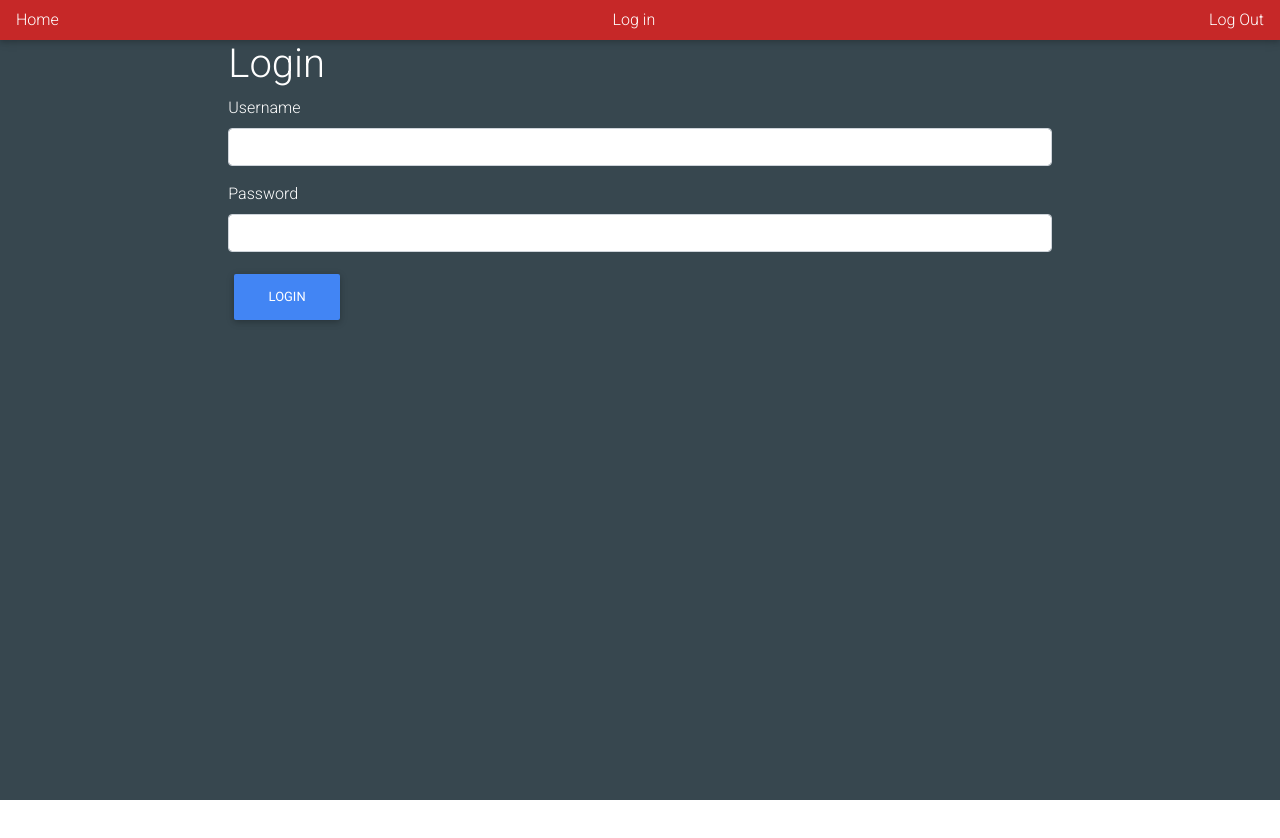
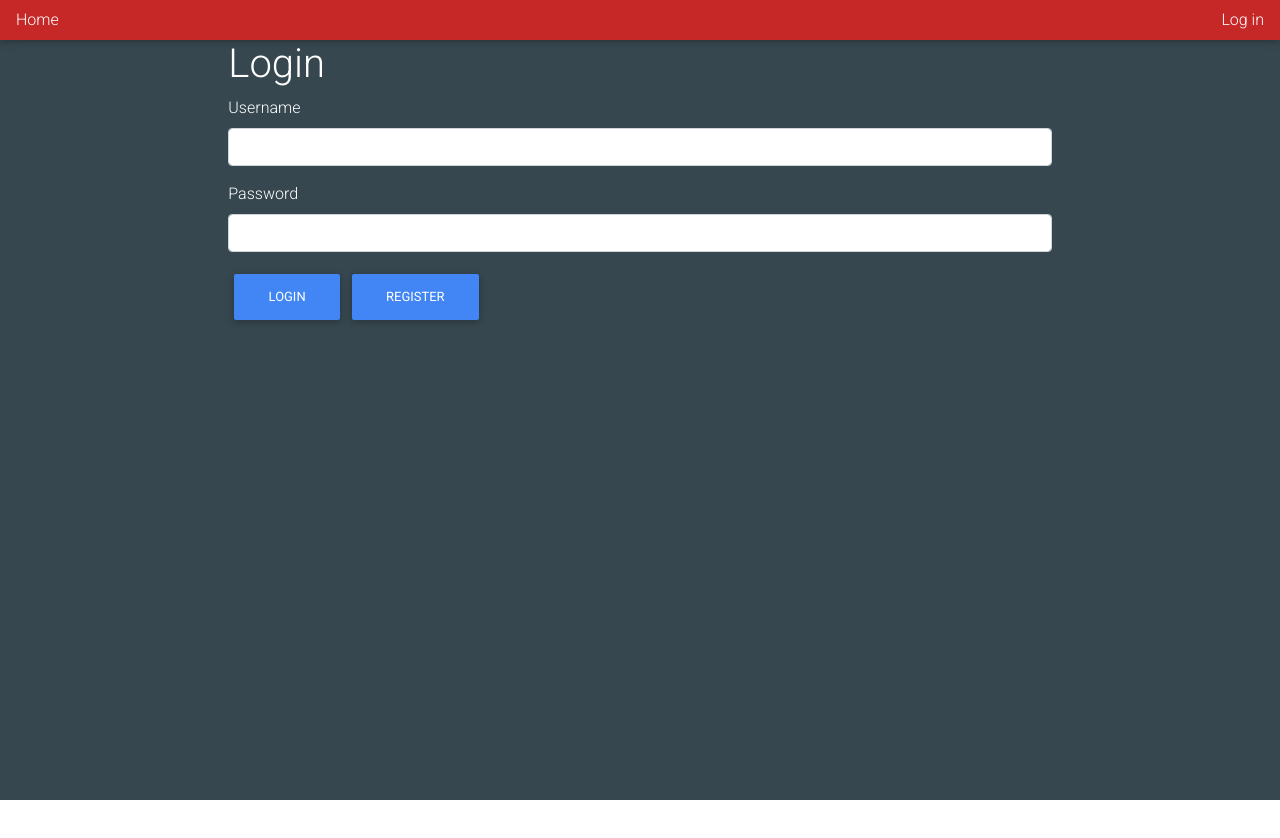
Before and after one commit to matthew-kuhn/cs5610-project-client, a React (Create React App) app: page /login in a window 1280 px wide. Built offline with nearby package versions, Linux system fonts and the light colour scheme; no server answers.

Commit message:
add profile button, make log in and log out buttons make more sense, add register button on login page

```diff
--- a/src/project/Login/login.js
+++ b/src/project/Login/login.js
@@ -1,5 +1,5 @@
 import React from "react";
-import {login} from "../../services/userService";
+import { login } from "../../services/userService";
 
 export default class Login extends React.Component {
   constructor(props) {
@@ -11,11 +11,11 @@ export default class Login extends React.Component {
   }
 
   setUsername = (evt) => {
-        this.setState({username: evt.target.value});
+    this.setState({ username: evt.target.value });
   };
 
   setPassword = (evt) => {
-        this.setState({password: evt.target.value});
+    this.setState({ password: evt.target.value });
   };
 
   login = () => {
@@ -65,6 +65,14 @@ export default class Login extends React.Component {
           <button className="btn btn-primary" onClick={this.login}>
             Login
           </button>
+          <button
+            className="btn btn-primary"
+            onClick={() => {
+              this.props.history.push("/register");
+            }}
+          >
+            Register
+          </button>
         </div>
       </div>
     );
--- a/src/project/MoviesManager.js
+++ b/src/project/MoviesManager.js
@@ -5,13 +5,33 @@ import MovieDetail from "./SearchDetails/MovieDetail";
 import Login from "./Login/login";
 import Profile from "./Profile/profile";
 import Register from "./Register/register";
-import { logOut } from "../services/userService";
+import { logOut, getSessionUser } from "../services/userService";
 import Policy from "./Policy/policy";
 
 export default class MoviesManager extends React.Component {
+  constructor(props) {
+    super(props);
+    this.state = {
+      loggedIn: false,
+      loggedInUser: {},
+    };
+  }
+
   logout = () => {
     logOut().then((window.location.href = "/"));
   };
+
+  componentDidMount() {
+    getSessionUser()
+      .then((response) => {
+        if (response.status !== 200) {
+        } else {
+          this.setState({ loggedIn: true });
+          return response.json();
+        }
+      })
+      .then((user) => this.setState({ loggedInUser: user }));
+  }
 
   render() {
     return (
@@ -21,14 +41,17 @@ export default class MoviesManager extends React.Component {
             <Link className="text-white" to="/">
               Home
             </Link>
-            <Link className="text-white float-right" to="/login">
-              Log in
-            </Link>
-            <span onClick={this.logout}>
-              {/* <Link className="text-white" to="/"> */}
-              Log Out
-              {/* </Link> */}
-            </span>
+            {!this.state.loggedIn && (
+              <Link className="text-white float-right" to="/login">
+                Log in
+              </Link>
+            )}
+            {this.state.loggedIn && (
+              <Link className="text-white float-right" to="/profile">
+                Profile
+              </Link>
+            )}
+            {this.state.loggedIn && <span onClick={this.logout}>Log Out</span>}
           </div>
           <Route exact path={"/"} component={MoviesList} />
           <Route exact path={"/login"} component={Login} />
```
Lines whose indentation alone changed are shown as unchanged.
